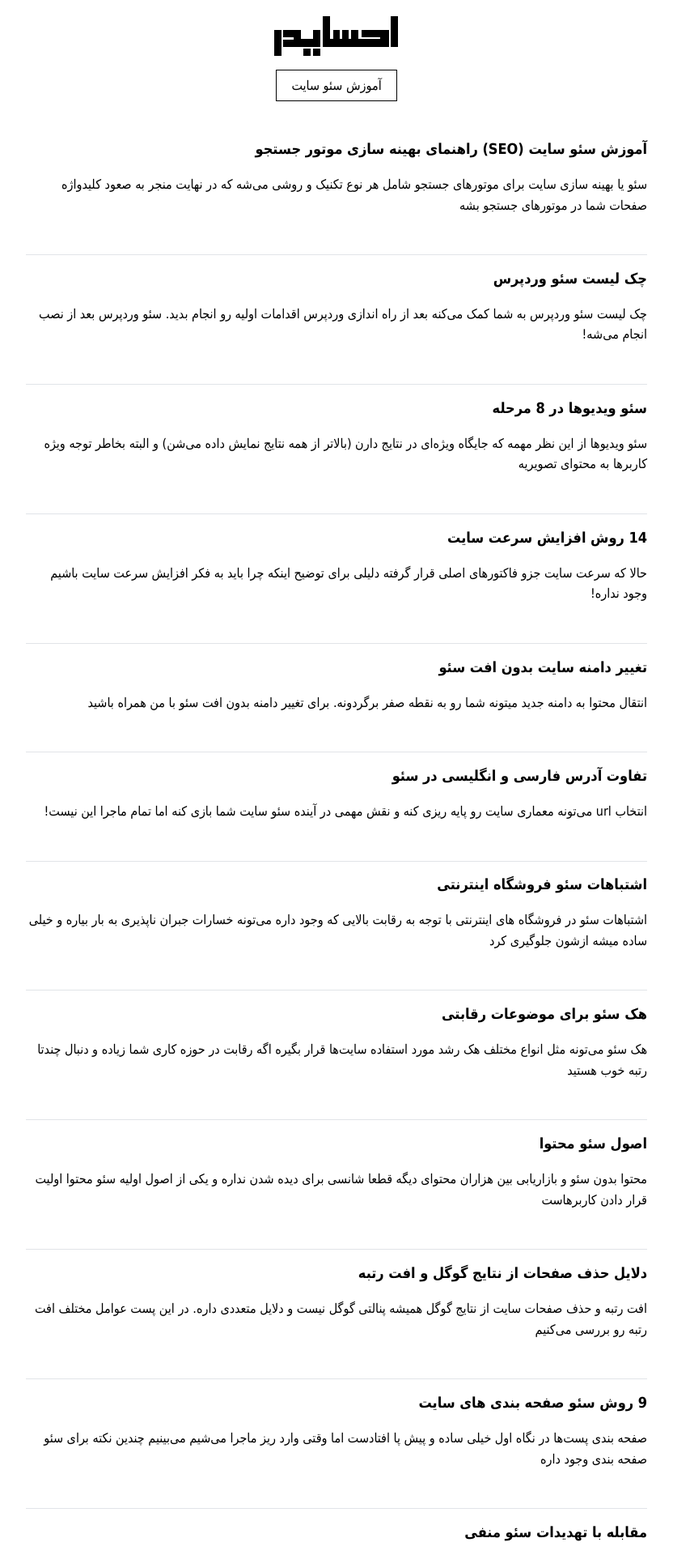
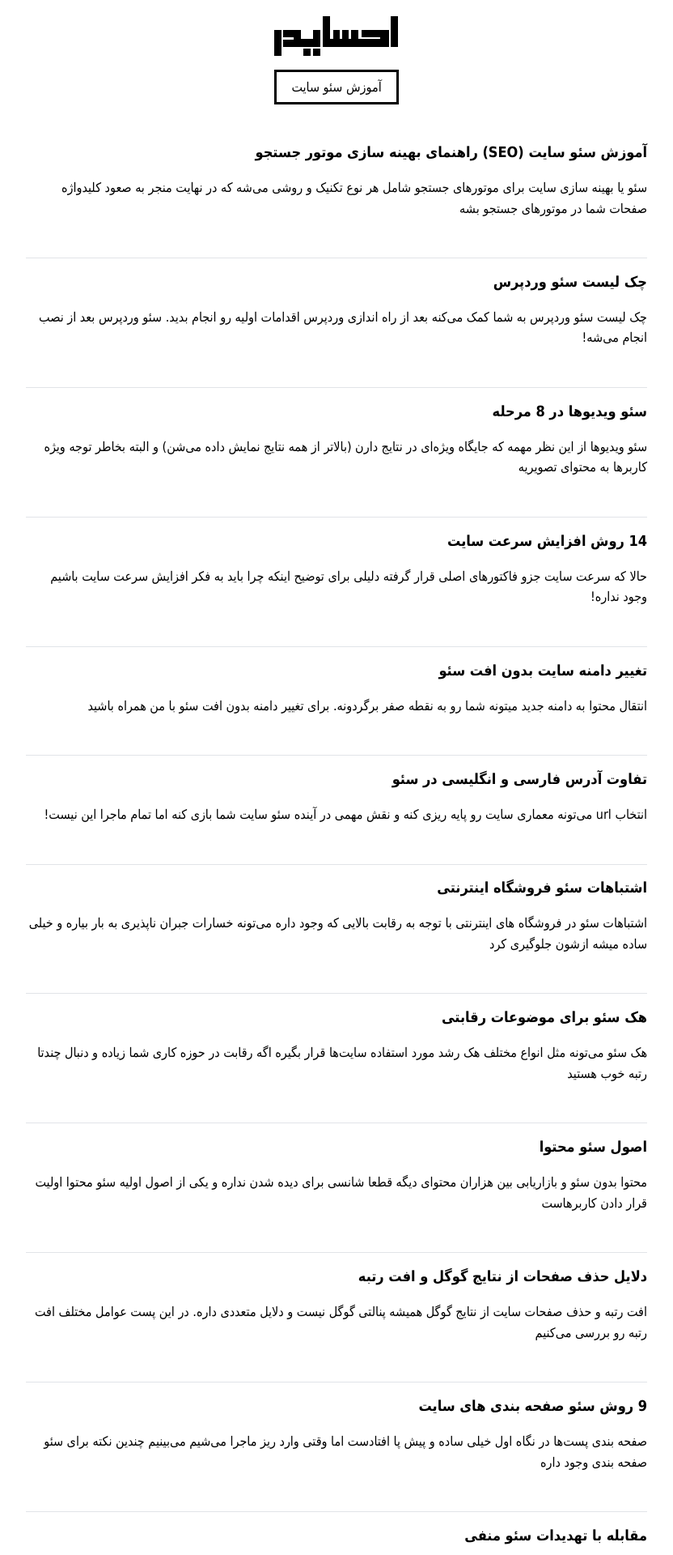
Before and after one commit to darkblog/darkblog.github.io, a Jekyll site: the page built from index.html, in a window 1280 px wide. Shown: the top 1920 px of the page at 81% size, without its empty margins (224-1056 px from the left). Built offline with Jekyll 4.4.1, drawn with Linux system fonts in a browser that asks for light colours.

Commit message:
Update index.html

```diff
--- a/_layouts/index.html
+++ b/_layouts/index.html
@@ -6,7 +6,7 @@
 <title>{% if page.title %}{{ page.title }}{% else %}{{ site.name }}{% endif %}</title>
 <meta name="description" content="{% if page.excerpt %}{{ page.excerpt | strip_html | strip_newlines | truncate: 160 }}{% else %}{{ site.description }}{% endif %}">
 <link rel="canonical" href="{{ page.url | replace:'index.html','' | prepend: site.baseurl | prepend: site.url }}">
-<style>body{font:100%/1.6 Tahoma}.container{margin:auto;padding:10px;max-width:768px}h1{font-size:large}a{color:black;text-decoration:none}img{max-width:100%}nav{padding-bottom:20px}.post{padding-bottom:2em;border-bottom:1px solid #e1e4e8}.center{display:block;margin:auto;text-align:center}.button{border:1px solid black;padding:6px 18px;display:inline-block}</style>
+<style>body{font:100%/1.6 Tahoma}.container{margin:auto;padding:10px;max-width:768px}h1{font-size:large}a{color:black;text-decoration:none}img{max-width:100%}nav{padding-bottom:20px}.post{padding-bottom:2em;border-bottom:1px solid #e1e4e8}.center{display:block;margin:auto;text-align:center}.button{border:solid black;padding:6px 18px;display:inline-block}</style>
 </head>
 <body>
 <header class="center">
```
